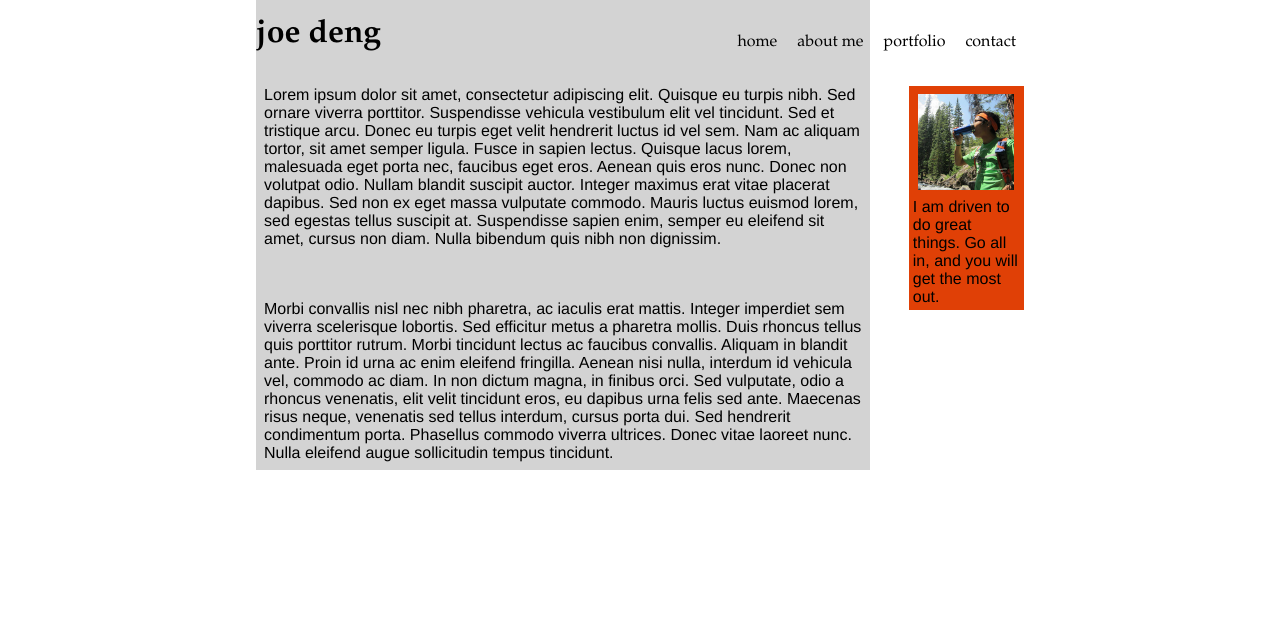
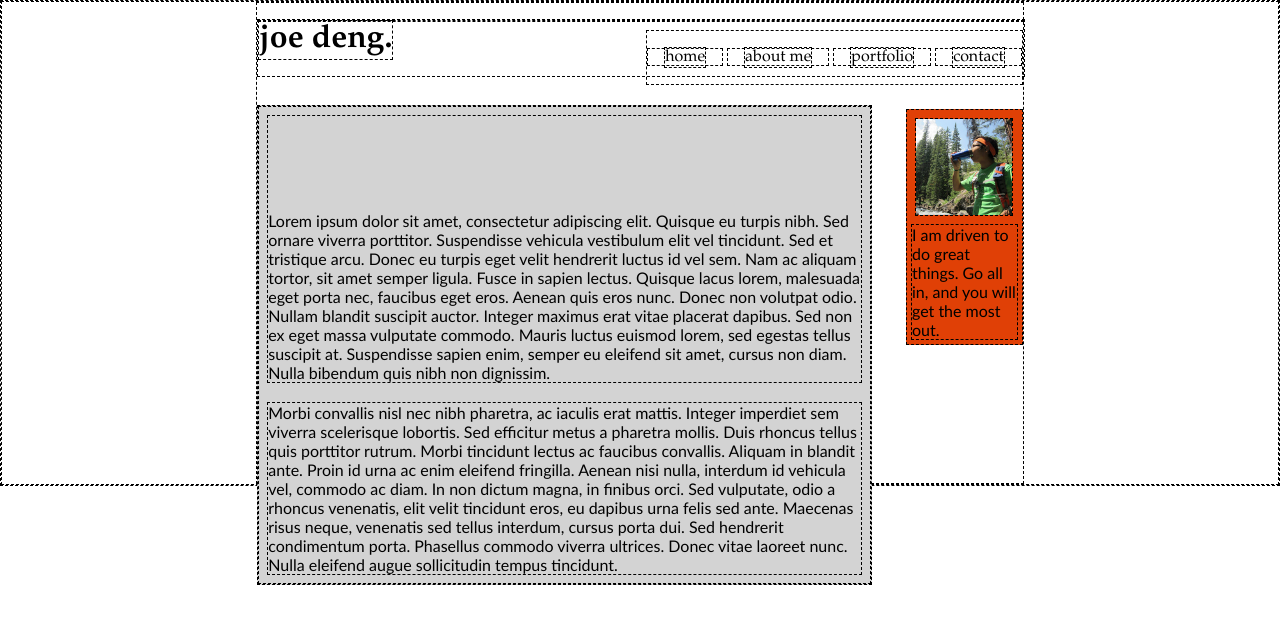
Before and after one commit to joezdeng/joezdeng.github.io, a plain HTML site: page index.html in a window 1280 px wide. Drawn offline with Linux system fonts and the light colour scheme.

Commit message:
commit message

```diff
--- a/index.html
+++ b/index.html
@@ -10,25 +10,30 @@
 	<div id="pageWrap">
 
 	<header>
-		<h1 id="myName">Joe Deng</h1>
+		<h1 id="myName">Joe Deng.</h1>
+		<nav>
 			<ul id="menuList">
 				<a href="#"><li>Home</li></a>
 				<a href="#"><li>About Me</li></a>
 				<a href="#"><li>Portfolio</li></a>
 				<a href="#"><li>Contact</li></a>
 			</ul>
+		</nav>
 	</header>
 
-	<aside>
+	<sidebar>
 		<img id="profPic" src="pics\Joe kemp.jpg" />
 		<p id="tagline">I am driven to do great things. Go all in, and you will get the most out.</p>
-	</aside>
+	</sidebar>
 
+
+	<section>
 		<article>
 			<p>Lorem ipsum dolor sit amet, consectetur adipiscing elit. Quisque eu turpis nibh. Sed ornare viverra porttitor. Suspendisse vehicula vestibulum elit vel tincidunt. Sed et tristique arcu. Donec eu turpis eget velit hendrerit luctus id vel sem. Nam ac aliquam tortor, sit amet semper ligula. Fusce in sapien lectus. Quisque lacus lorem, malesuada eget porta nec, faucibus eget eros. Aenean quis eros nunc. Donec non volutpat odio. Nullam blandit suscipit auctor. Integer maximus erat vitae placerat dapibus. Sed non ex eget massa vulputate commodo. Mauris luctus euismod lorem, sed egestas tellus suscipit at. Suspendisse sapien enim, semper eu eleifend sit amet, cursus non diam. Nulla bibendum quis nibh non dignissim.</p>
-		<br /><br />
+			<br />
 			<p>Morbi convallis nisl nec nibh pharetra, ac iaculis erat mattis. Integer imperdiet sem viverra scelerisque lobortis. Sed efficitur metus a pharetra mollis. Duis rhoncus tellus quis porttitor rutrum. Morbi tincidunt lectus ac faucibus convallis. Aliquam in blandit ante. Proin id urna ac enim eleifend fringilla. Aenean nisi nulla, interdum id vehicula vel, commodo ac diam. In non dictum magna, in finibus orci. Sed vulputate, odio a rhoncus venenatis, elit velit tincidunt eros, eu dapibus urna felis sed ante. Maecenas risus neque, venenatis sed tellus interdum, cursus porta dui. Sed hendrerit condimentum porta. Phasellus commodo viverra ultrices. Donec vitae laoreet nunc. Nulla eleifend augue sollicitudin tempus tincidunt.</p>
 		</article>
+	</section>
 
 	</div> <!--End #pageWrap-->
 </body>
--- a/style.css
+++ b/style.css
@@ -1,10 +1,12 @@
 * {
 	margin:0;
 	padding:0;
+	border:1px dashed #000000;
 }
 
 body {
-	font:1em Helvetica, Sans-Serif;
+	font-size:1em;
+	font-family:"Gill Sans MT"; Calibri, sans-serif;
 	display:block;
 }
 
@@ -36,30 +38,30 @@ header {
 	top:0.59em;
 }
 
-#menuList li {
+nav ul li {
 	display:inline-block;
-	margin:0.5em;
+	margin:1em;
 }
 
-#menuList a:link {
+nav ul a:link {
 	text-decoration:none;
 	color:#000000;
 }
 
-#menuList a:visited {
+nav ul a:visited {
 	text-decoration:none;
 	color:#000000;
 }
 
-#menuList a:hover {
-	text-decoration:underline;
+nav ul a:hover {
+	border-bottom:1px solid #000000;
 }
 
-#menuList a:active {
-	text-decoration:underline;
+nav ul a:active {
+	border-bottom:1px solid #000000;
 }
 
-aside {
+sidebar {
 	width:15%;
 	background:#e04006;
 	float:right;
@@ -80,11 +82,17 @@ aside {
 	margin:0.25em;
 }
 
-article {
+section {
 	width:80%;
 	background:#d3d3d3;
+	position:relative;
+	top:6.35em;
 }
 
-article p {
+article {
 	padding:0.5em;
 }
+
+p {
+	padding-top:0em;
+	}
```
Lines whose indentation alone changed are shown as unchanged.
